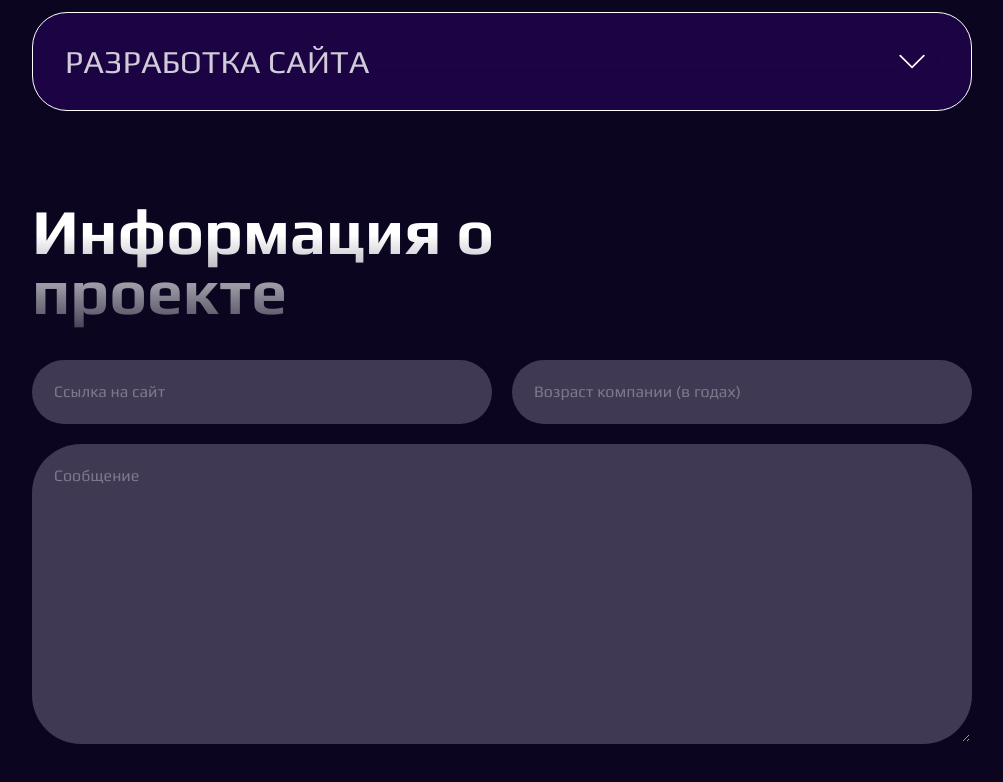
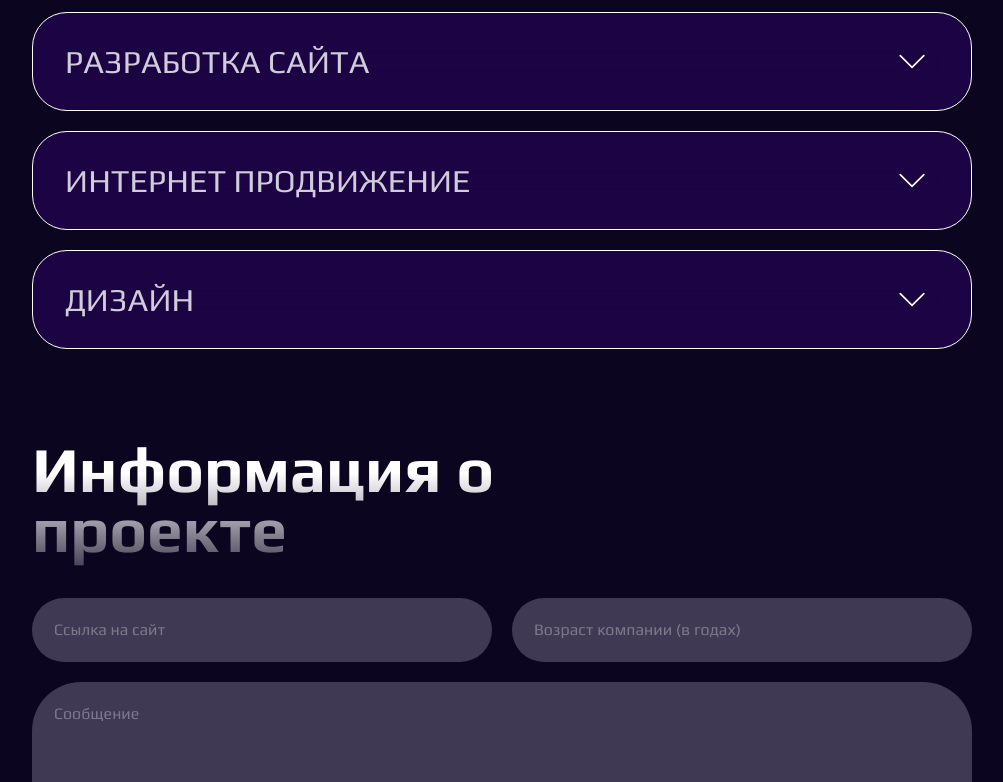
Before and after one commit to JulieBenchuk/web-studio, a Next.js app: page /questionnaire in a window 1280 px wide. Shown: the part 920-1702 px from the top of the page, without its empty margins (138-1141 px from the left). Built offline with nearby package versions, Linux system fonts and the light colour scheme.

Commit message:
feat: added selectorItemsData, SelectorItem

```diff
--- a/src/components/05_Questionnaire/QuestionnaireForm.tsx
+++ b/src/components/05_Questionnaire/QuestionnaireForm.tsx
@@ -3,15 +3,10 @@ import Wrapper from "@/components/common/wrapper";
 import style from "@/styles/components/questionnaireForm.module.scss"
 import SmallTitle from "@/components/common/Titles/SmallTitle";
 import FullButton from "@/components/common/buttons/FullButton";
-import arrow from "@/assets/svg/arrowDown.svg"
+import SelectorItem from "@/components/05_Questionnaire/SelectorItem";
+import {selectorItemsData} from "@/components/05_Questionnaire/SelectorItemsData";
 
 const QuestionnaireForm = () => {
-
-    const [expandedMenu, setExpandedMenu] = useState(false)
-
-    const onClickHandler = () => {
-        setExpandedMenu(!expandedMenu)
-    }
 
     return (
         <Wrapper className={style.wrapper}>
@@ -43,21 +38,12 @@ const QuestionnaireForm = () => {
                     </div>
                 </div>
 
-
                 <div className={style.interest}>
                     <SmallTitle className={style.titles}>Вас интересует</SmallTitle>
                     <div className={style.selectorsBlock}>
-                        <div className={style.selectorItem} onClick={onClickHandler}>
-                            <h5 className={style.itemTitle}>Разработка сайта</h5>
-                            <img src={arrow.src} className={style.itemArrow} alt="questionnaire"/>
-                        </div>
-                        <div
-                            className={expandedMenu ? `${style.selectorItemExpanded}` : `${style.selectorItemHidden}`}></div>
-
-
+                        {selectorItemsData.map((i) => <SelectorItem title={i.title} buttons={i.buttons}/>)}
                     </div>
                 </div>
-
 
                 <div className={style.projectInfo}>
                     <SmallTitle className={style.titles}>Информация о проекте</SmallTitle>
--- /dev/null
+++ b/src/components/05_Questionnaire/SelectorItem.tsx
@@ -0,0 +1,25 @@
+import React, {useState} from 'react';
+import style from "@/styles/components/questionnaireForm.module.scss"
+import arrow from "@/assets/svg/arrowDown.svg"
+import LinkBtn from "@/components/common/buttons/LinkBtn";
+
+const SelectorItem: React.FC<{ title: string, buttons: Array<string> }> = ({title, buttons}) => {
+
+    const [expandedMenu, setExpandedMenu] = useState(false)
+
+    const onClickHandler = () => {
+        setExpandedMenu(!expandedMenu)
+    }
+
+    return <>
+        <div className={style.selectorItem} onClick={onClickHandler}>
+            <h5 className={style.itemTitle}>{title}</h5>
+            <img src={arrow.src} className={style.itemArrow} alt="questionnaire"/>
+        </div>
+        <div className={expandedMenu ? `${style.selectorItemExpanded}` : `${style.selectorItemHidden}`}>
+            {expandedMenu && buttons.map((b) => <LinkBtn>{b}</LinkBtn>)}
+        </div>
+    </>
+};
+
+export default SelectorItem;
--- /dev/null
+++ b/src/components/05_Questionnaire/SelectorItemsData.ts
@@ -0,0 +1,17 @@
+export const selectorItemsData = [
+    {
+        id: 1,
+        title: "Разработка сайта",
+        buttons: ["Интернет магазин", "Корпоративный сайт", "Сайт-визитка", "Промо-сайт", "Landing page"]
+    },
+    {
+        id: 2,
+        title: "Интернет продвижение",
+        buttons: ["SEO продвижение", "Контекстная реклама", "SEO оптимизация"]
+    },
+    {
+        id: 3,
+        title: "Дизайн",
+        buttons: ["UI и UX дизайн", "Редизайн сайта"]
+    },
+]
```
